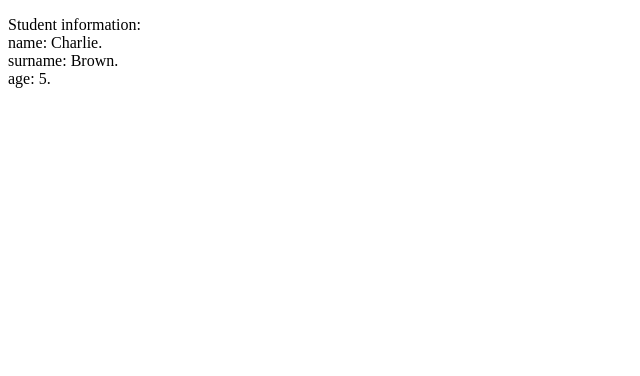
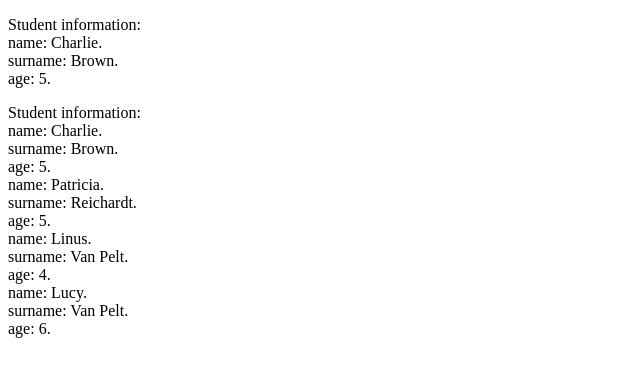
Before and after one commit to AdrianaSantorio/js-oggetti-studenti, a plain HTML site: page index.html in a window 1280 px wide. Shown: the whole page, without its empty margins (0-640 px from the left). Drawn offline with Linux system fonts and the light colour scheme.

Commit message:
printed all students information

```diff
--- a/index.html
+++ b/index.html
@@ -8,6 +8,7 @@
 </head>
 <body>
     <p id="student-info"></p>
+    <p id="students-record"></p>
     <!-- script -->
     <script src="js/script.js"></script>
 </body>
--- a/js/script.js
+++ b/js/script.js
@@ -35,7 +35,7 @@ studentInfoElement.innerHTML = message;
 
 //3
 
- const studentRecords  =
+ const studentsRecord  =
  [
     {
         name: 'Charlie',
@@ -62,4 +62,20 @@ studentInfoElement.innerHTML = message;
     },
  ];
 
- console.table(studentRecords);
+ console.table(studentsRecord);
+
+ //4
+
+ const studentsRecordElement = document.getElementById('students-record')
+
+ let studentsRecordMessage = 'Student information: <br>';
+
+ for (let i = 0; i <studentsRecord.length; i++) { //ciclo relativo all' array
+
+    for (let key in studentsRecord[i]) { //ciclo relativo all' oggetto
+        studentsRecordMessage += `${key}: ${studentsRecord[i][key]}.<br>`
+     }
+
+ }
+
+ studentsRecordElement.innerHTML = studentsRecordMessage;
```
